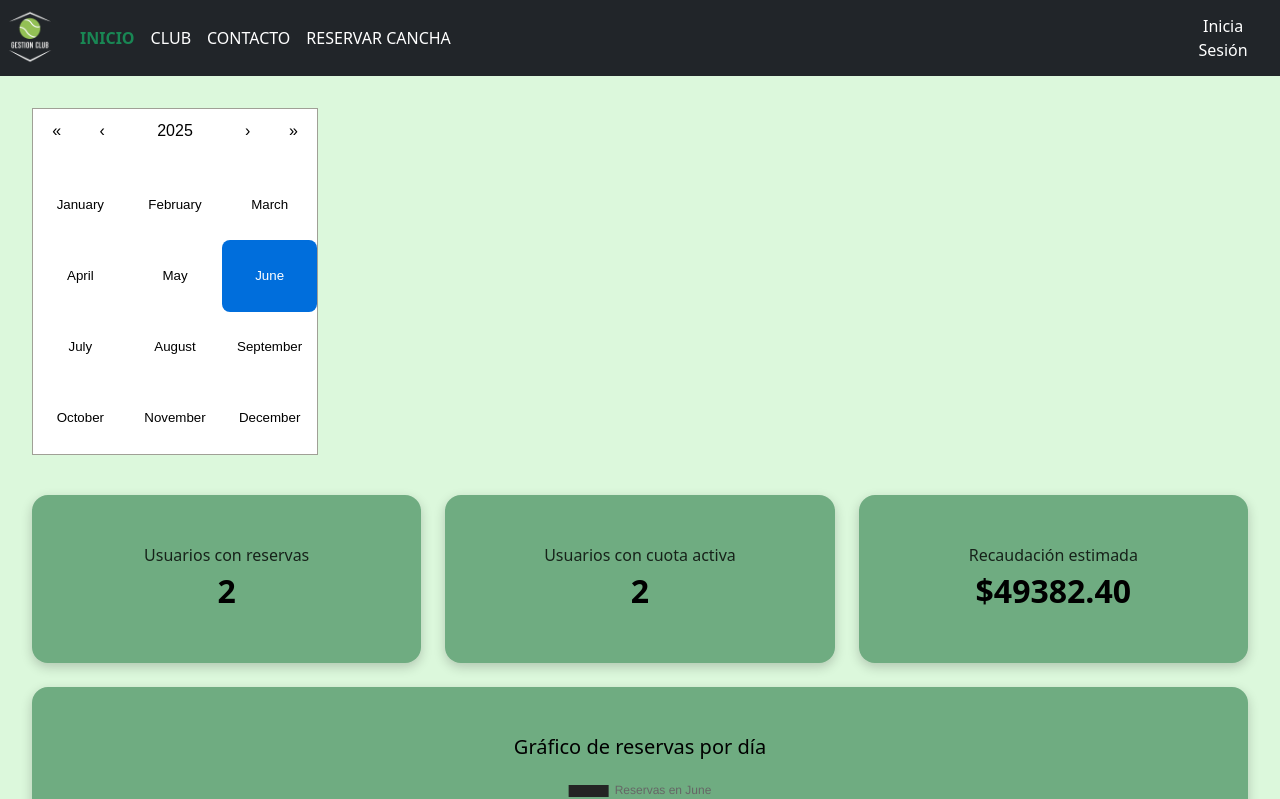
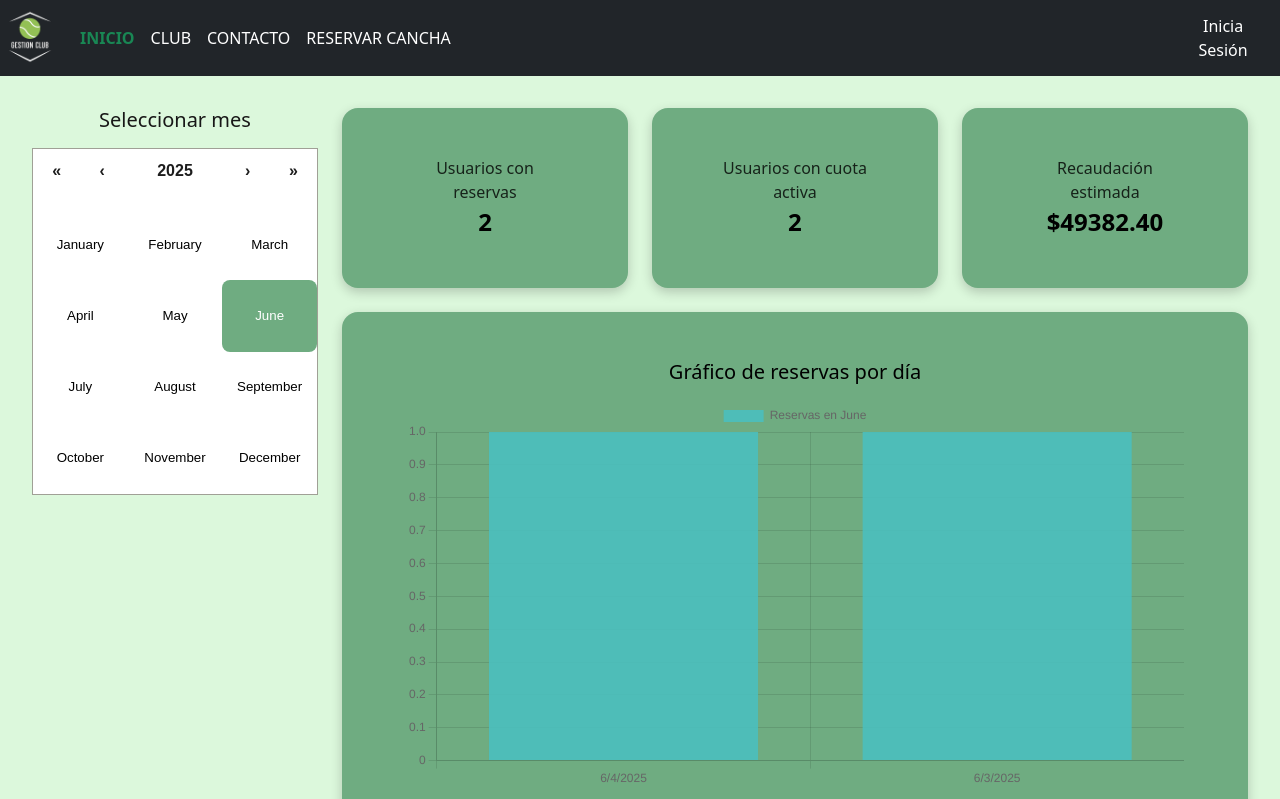
Before and after one commit to Juarba/Front-end-GestionClub, a React (Vite) app in the folder GestionClub/: page /gerenteDashboard in a window 1280 px wide. Shown: the top 799 px of the page. Built offline with nearby package versions, Linux system fonts and the light colour scheme.

Commit message:
Nuevos cambios

```diff
--- a/GestionClub/src/components/gerenteDashboard/GerenteDashboard.css
+++ b/GestionClub/src/components/gerenteDashboard/GerenteDashboard.css
@@ -1,6 +1,6 @@
 .dashboard-container {
   background-color: rgb(220, 248, 220);
-  color: white;
+  color: rgb(24, 23, 23);
   min-height: 100vh;
   padding: 2rem;
 }
@@ -19,7 +19,7 @@
 }
 
 .dashboard-card-value {
-  font-size: 2rem;
+  font-size: 1.5rem;
   font-weight: bold;
 }
 
@@ -31,3 +31,27 @@
 .table-dark-custom thead th {
   border-bottom: 2px solid #444;
 }
+
+.react-calendar__navigation button {
+    color: #1d1d1d;
+    font-weight: bold;
+}
+.calendar {
+    background-color: white;
+    border-radius: 10px;
+    padding: 1rem;
+    box-shadow: 0 4px 10px rgba(0, 0, 0, 0.1);
+}
+.react-calendar__tile{
+    color: black;
+}
+
+.react-calendar__tile--active {
+  background: #6fac81 !important;
+  color: white;
+}
+
+.react-calendar__tile--hasActive {
+  background: #dcf8dc !important;
+  color: black;
+}
--- a/GestionClub/src/components/gerenteDashboard/GerenteDashboard.jsx
+++ b/GestionClub/src/components/gerenteDashboard/GerenteDashboard.jsx
@@ -225,7 +225,6 @@ const GerenteDashboard = () => {
     }, 1000);
   }, []);
 
-  // Filtrar reservas del mes seleccionado
   const reservasFiltradas = reservas.filter(r => {
     const f = new Date(r.fechaHora);
     return (
@@ -249,7 +248,7 @@ const GerenteDashboard = () => {
       {
         label: `Reservas en ${fechaSeleccionada.toLocaleString('default', { month: 'long' })}`,
         data: Object.values(reservasAgrupadas),
-        backgroundColor: "#242424",
+        backgroundColor: 'rgba(75, 192, 192, 0.88)'
       }
     ]
   };
@@ -258,18 +257,20 @@ const GerenteDashboard = () => {
 
   return (
     <div className="dashboard-container">
-      <Row className="mb-4">
+      <Row>
+        {/* Columna izquierda: calendario */}
         <Col md={3}>
+          <h5 className="mb-3">Seleccionar mes</h5>
           <Calendar
             value={fechaSeleccionada}
             onChange={setFechaSeleccionada}
             view="month"
             maxDetail="year"
-            className="mb-3"
           />
         </Col>
-      </Row>
 
+        {/* Columna derecha: todo lo demás */}
+        <Col md={9}>
           <Row className="mb-4">
             <Col md={4}>
               <Card className="dashboard-card">
@@ -339,6 +340,8 @@ const GerenteDashboard = () => {
               </Card>
             </Col>
           </Row>
+        </Col>
+      </Row>
     </div>
   );
 };
```
Lines whose indentation alone changed are shown as unchanged.
